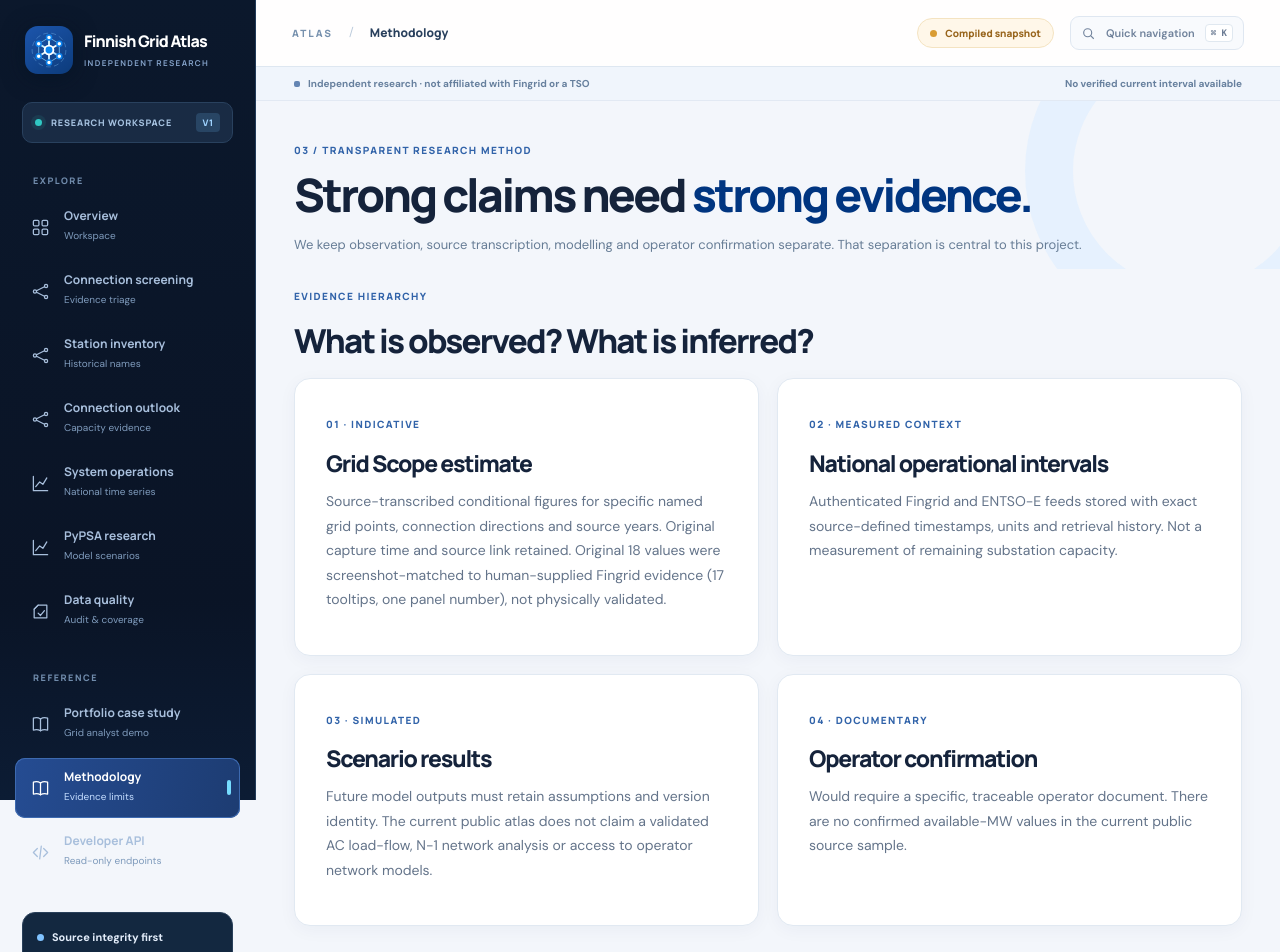
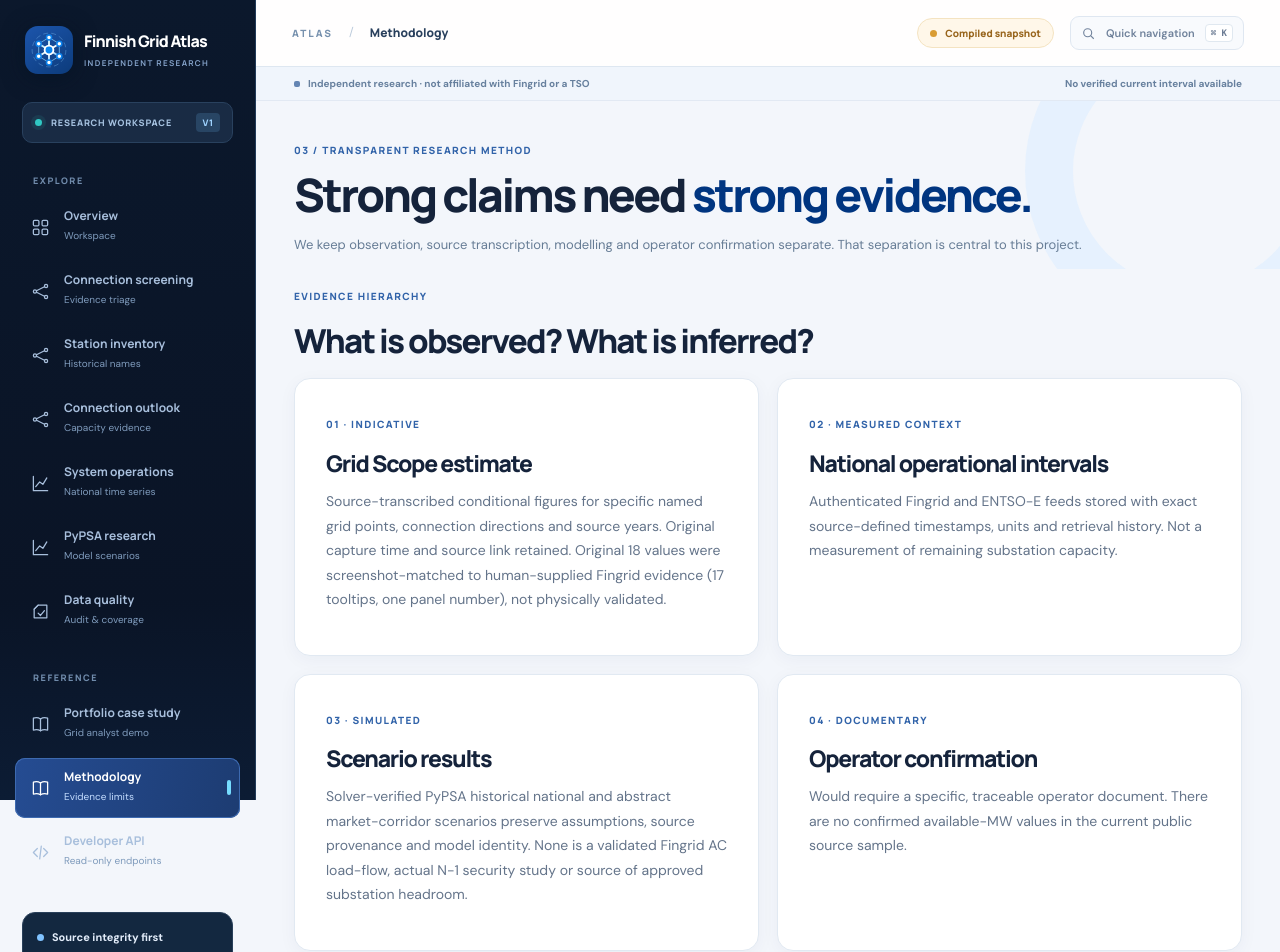
Before and after one commit to abhijith-sivaprasadan/finnish-grid-connection-evidence, a Next.js app in the folder website/: page /method in a window 1280 px wide. Shown: the top 952 px of the page. Built offline with nearby package versions, Linux system fonts and the light colour scheme.

Commit message:
Krios release: reconcile operator and modelling evidence for website/src/app/method/page.tsx

```diff
--- a/website/src/app/method/page.tsx
+++ b/website/src/app/method/page.tsx
@@ -13,7 +13,7 @@ export default function Method(){return <><section className="page-hero"><div cl
     <article className="research-card"><span className="kicker">02 · measured context</span><h3>National operational intervals</h3>
       <p>Authenticated Fingrid and ENTSO-E feeds stored with exact source-defined timestamps, units and retrieval history. Not a measurement of remaining substation capacity.</p></article>
     <article className="research-card"><span className="kicker">03 · simulated</span><h3>Scenario results</h3>
-      <p>Future model outputs must retain assumptions and version identity. The current public atlas does not claim a validated AC load-flow, N-1 network analysis or access to operator network models.</p></article>
+      <p>Solver-verified PyPSA historical national and abstract market-corridor scenarios preserve assumptions, source provenance and model identity. None is a validated Fingrid AC load-flow, actual N-1 security study or source of approved substation headroom.</p></article>
     <article className="research-card"><span className="kicker">04 · documentary</span><h3>Operator confirmation</h3>
       <p>Would require a specific, traceable operator document. There are no confirmed available-MW values in the current public source sample.</p></article>
    </div>
```
